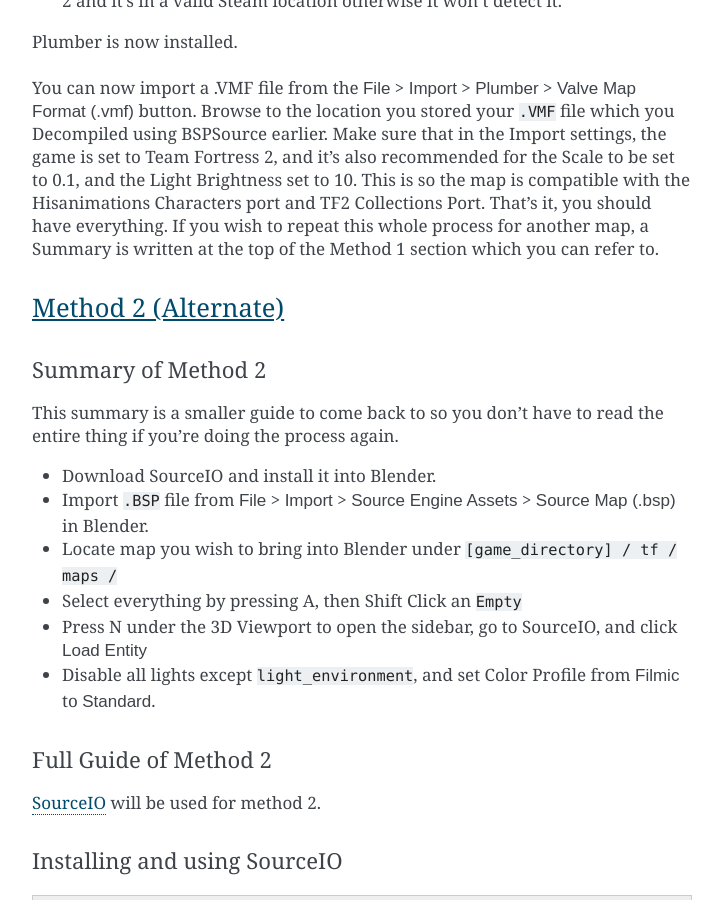
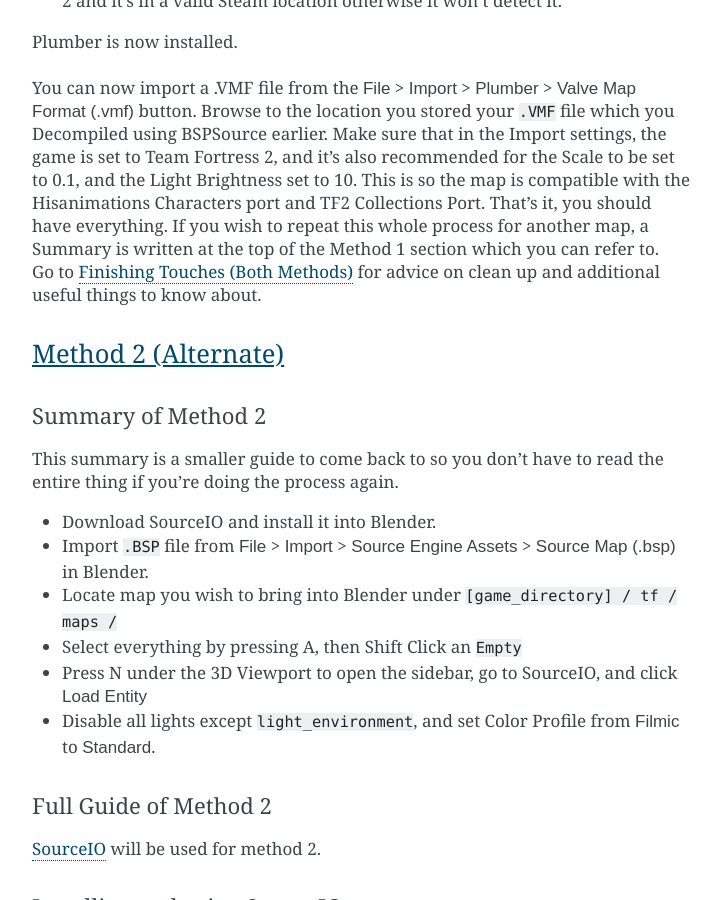
Before and after one commit to espiondev/source2blender, a Sphinx documentation site: the page built from docs/source/TF2-Vanilla.rst, in a window 1280 px wide and 900 px high, scrolled down 3446 px. Shown: the whole window, without its empty margins (388-1111 px from the left). Built offline with Sphinx 7.4.7, drawn with Linux system fonts in a browser that asks for light colours; pages that are not in the unit, such as notebooks, are missing from menus.

Commit message:
Update TF2-Vanilla.rst

```diff
--- a/docs/source/TF2-Vanilla.rst
+++ b/docs/source/TF2-Vanilla.rst
@@ -107,7 +107,7 @@
 | Plumber is now installed.
 |
 | You can now import a .VMF file from the :guilabel:`File` > :guilabel:`Import` > :guilabel:`Plumber` > :guilabel:`Valve Map Format (.vmf)` button. Browse to the location you stored your ``.VMF`` file which you Decompiled using BSPSource earlier. Make sure that in the Import settings, the game is set to Team Fortress 2, and it's also recommended for the Scale to be set to 0.1, and the Light Brightness set to 10. This is so the map is compatible with the Hisanimations Characters port and TF2 Collections Port. That's it, you should have everything. If you wish to repeat this whole process for another map, a Summary is written at the top of the Method 1 section which you can refer to.
-
+| Go to :ref:`finishing_touches` for advice on clean up and additional useful things to know about.
 .. _map_method2:
 
 Method 2 (Alternate)
@@ -163,10 +163,10 @@
   :width: 150
   :alt: Toggles that will only show light objects.
 
-..seealso::
+.. seealso::
     For a full list of Eevee's limitations, you can consult `this page < https://docs.blender.org/manual/en/latest/render/eevee/limitations.html>`_ from Blender's official manual.
 
-.. _MapPrep:
+.. _finishing_touches:
 
 Finishing Touches (Both Methods)
 """"""""""""""""""""""""""""""""
```
